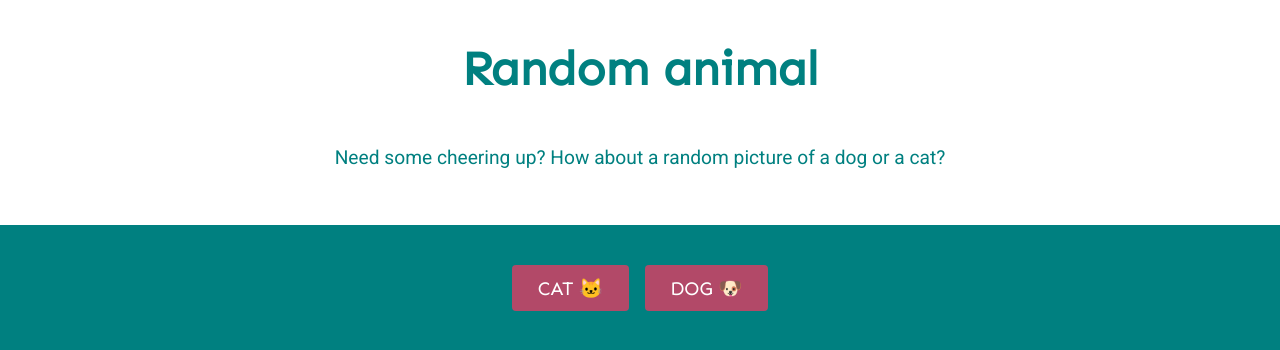
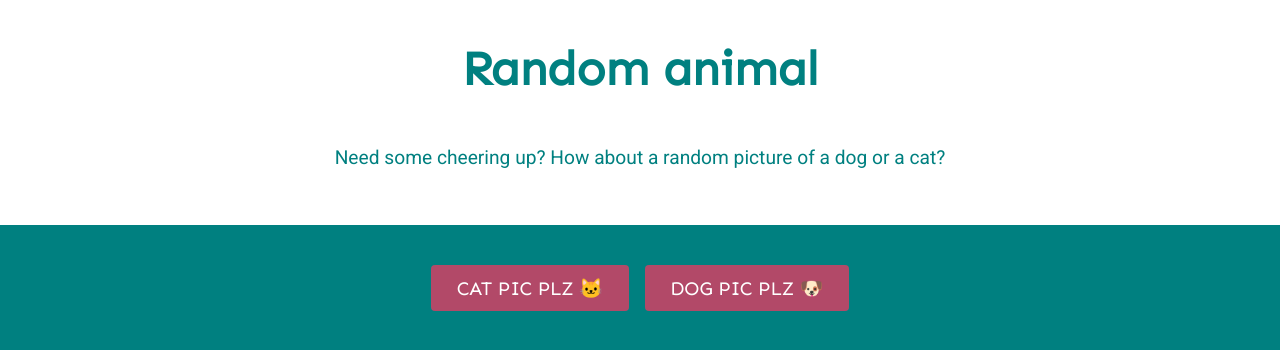
Before and after one commit to jdagmar/random-animal, a React (Create React App) app: page / in a window 1280 px wide. Shown: the top 350 px of the page. Built offline with nearby package versions, Linux system fonts and the light colour scheme.

Commit message:
Change texts

```diff
--- a/src/App.tsx
+++ b/src/App.tsx
@@ -32,7 +32,7 @@ export const App = () => {
             dispatch(
               gotAnimalResponseAction({
                 response: 'fail',
-                reason: 'failed to fetch image',
+                reason: 'Failed to fetch 🥎',
               })
             );
 
@@ -48,8 +48,16 @@ export const App = () => {
     <MainContent>
       <Header />
       <ButtonGroup>
-        <Button animalType="Cat" onClick={requestAnimal} text="cat 🐱" />
-        <Button animalType="Dog" onClick={requestAnimal} text="dog 🐶" />
+        <Button
+          animalType="Cat"
+          onClick={requestAnimal}
+          text="Cat pic plz 🐱"
+        />
+        <Button
+          animalType="Dog"
+          onClick={requestAnimal}
+          text="Dog pic plz 🐶"
+        />
       </ButtonGroup>
       <Card animal={state.currentAnimal} />
     </MainContent>
```
